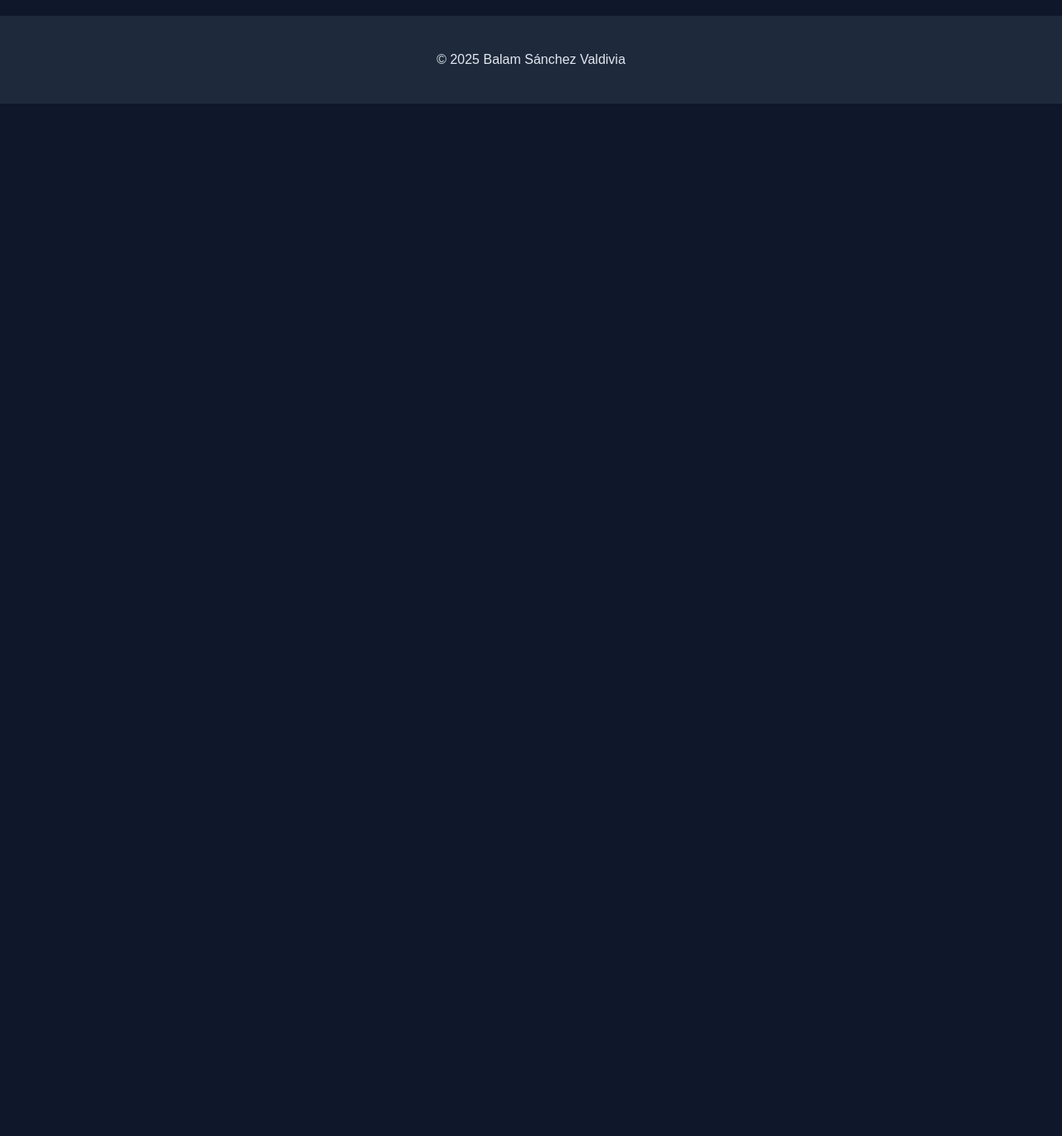
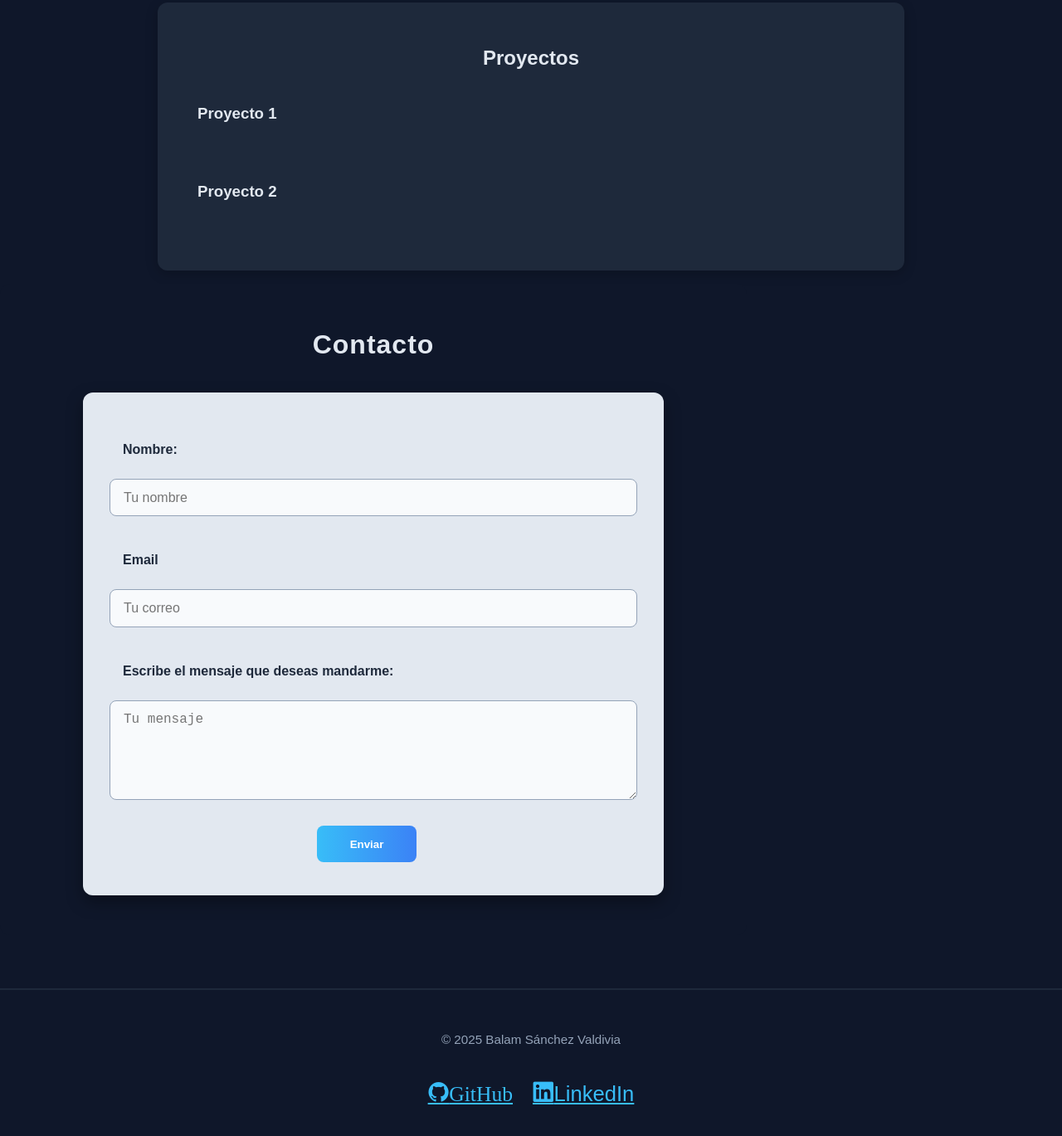
Before and after one commit to BalaSanVal/balam-portfolio, a plain HTML site: page index.html in a window 1280 px wide. Shown: the part 1158-2527 px from the top of the page at 83% size. Before the commit the page ends 1283 px from the top, so only its background shows below. Drawn offline with nearby package versions, Linux system fonts and the light colour scheme.

Commit message:
Se añadio la seccion proyectos, contacto y mejora de footer

```diff
--- a/css/styless.css
+++ b/css/styless.css
@@ -104,6 +104,7 @@ p {
 
 #habilidades {
     padding: 0rem 4rem;
+    padding-bottom: 2rem;
 }
 
 #habilidades h2{
@@ -124,10 +125,165 @@ p {
     padding: 1rem;
 }
 
+#proyectos {
+  background-color: #1e293b;
+  padding: 3rem 2rem;
+  border-radius: 12px;
+  margin: 1rem auto;
+  max-width: 900px;
+  box-shadow: 0 4px 15px rgba(0, 0, 0, 0.2);
+}
+
+#proyectos h2 {
+  text-align: center;
+}
+
+#proyectos p {
+  font-size: 1.1rem;
+  line-height: 1.7;
+  text-align: center;
+  color: #e2e8f0;
+}
+
+.grid-proyectos .card {
+    padding: 2rem 1rem;
+}
+
+#contacto {
+  padding: 3rem 2rem;
+  background-color: #0f172a;
+  border-radius: 12px;
+  max-width: 900px;
+  text-align: center;
+}
+
+#contacto h2 {
+  font-size: 2rem;
+  margin-bottom: 2rem;
+  letter-spacing: 1px;
+}
+
+#contact-form {
+  background-color: #e2e8f0;
+  border-radius: 12px;
+  padding: 2.5rem 2rem;
+  box-shadow: 0 8px 20px rgba(0, 0, 0, 0.35);
+  display: flex;
+  flex-direction: column;
+  gap: 1.5rem;
+  max-width: 700px;
+  margin: 0 auto;
+}
+
+#contact-form p {
+  font-weight: 600;
+  color: #1e293b;
+  text-align: left;
+  margin-bottom: 0.4rem;
+}
+
+#contact-form input,
+#contact-form textarea {
+  width: 100%;
+  border: 1.8px solid #94a3b8;
+  border-radius: 8px;
+  padding: 0.8rem 1rem;
+  font-size: 1rem;
+  color: #0f172a;
+  background-color: #f8fafc;
+  transition: all 0.3s ease;
+}
+
+#contact-form input:focus,
+#contact-form textarea:focus {
+  border-color: #38bdf8;
+  box-shadow: 0 0 8px rgba(56, 189, 248, 0.4);
+  outline: none;
+}
+
+#contact-form textarea {
+  min-height: 120px;
+  resize: vertical;
+}
+
+#contact-form .btn {
+  background: linear-gradient(90deg, #38bdf8, #3b82f6);
+  color: white;
+  border: none;
+  padding: 0.9rem 2.5rem;
+  border-radius: 8px;
+  font-weight: 600;
+  cursor: pointer;
+  transition: all 0.3s ease;
+  align-self: center;
+}
+
+#contact-form .btn:hover {
+  background: linear-gradient(90deg, #0ea5e9, #2563eb);
+  transform: scale(1.03);
+}
+
+@media (max-width: 600px) {
+  #contacto {
+    padding: 2rem 1rem;
+  }
+
+  #contact-form {
+    padding: 2rem 1.2rem;
+  }
+}
+
+
+
 
 footer {
+    background-color: #0f172a;
+    color: #e2e8f0;
     text-align: center;
-    padding: 1.5rem;
-    background: #1e293b;
+    padding: 2rem 1rem;
     margin-top: 4rem;
+    border-top: 2px solid #1e293b;
 }
+
+footer p{
+    font-size: 0.95rem;
+    margin-bottom: 1rem;
+    color: #94a3b8;
+}
+
+footer .redes {
+    display: flex;
+    justify-content: center;
+    gap: 1.5rem;
+}
+
+footer .redes {
+    display: flex;
+    justify-content: center;
+    gap: 1.5rem;
+}
+
+footer .redes a {
+    color: #38bdf8;
+    font-size: 1.6rem;
+    transition: all 0.3s ease;
+}
+
+footer .redes a:active {
+    transform: scale(0.95);
+}
+
+@media (max-width: 600px) {
+    footer {
+        padding: 1.5rem 0.5rem;
+    }
+
+    footer .redes {
+        gap: 1rem;
+    }
+
+    footer .redes a {
+        font-size: 1.4rem;
+    }
+
+}
--- a/index.html
+++ b/index.html
@@ -21,6 +21,7 @@
         </nav>
     </header>
 
+    <!-- Seccion hero -->
     <section id="hero">
         <img src="assets/FotoPerfil.JPG" alt="Foto de Balam" class="perfil">
         <h2>¡Hola! Soy <span class="resaltado">Balam Sánchez Valdivia</span></h2>
@@ -31,12 +32,14 @@
         </div>
     </section>
 
+    <!-- Seccion Sobre mi -->
     <section id="sobre-mi">
         <h2>Sobre mí</h2>
         <p>Soy un estudiante de Ingeniería Telemática en UPIITA IPN con interés en el desarrollo full stack.</p>
         <p>Me apasiona construir interfaces modernas y optimizar la experiencia del usuario usando React y Node.js.</p>
     </section>
 
+    <!-- Seccion Habilidades -->
     <section id="habilidades">
         <h2>Habilidades</h2>
         <div class="skills">
@@ -49,8 +52,47 @@
         </div>
     </section>
 
+    <!-- Seccion Proyectos -->
+     <section id="proyectos">
+        <h2>Proyectos</h2>
+        <div class="grid-proyectos">
+            <div class="card">
+                <h3>Proyecto 1</h3>
+            </div>
+            <div class="card">
+                <h3>Proyecto 2</h3>
+            </div>
+        </div>
+     </section>
+
+    <!-- Seccion Contactos -->
+    <section id="contacto">
+        <h2>Contacto</h2>
+        <form action="" id="contact-form">
+            <div>
+                <p>Nombre:</p>
+                <input type="text" name="name" placeholder="Tu nombre" required>
+            </div>
+            <div>
+                <p>Email</p>
+                <input type="email" name="email" placeholder="Tu correo" required>
+            </div>
+            <div>
+                <p>Escribe el mensaje que deseas mandarme:</p>
+                <textarea name="message" placeholder="Tu mensaje" id="" required></textarea>
+            </div>
+            <div>
+                <button type="submit" class="btn">Enviar</button>
+            </div>
+        </form>
+    </section>
+
     <footer>
         <p>© 2025 Balam Sánchez Valdivia</p>
+        <div class="redes">
+            <a href="https://github.com/BalaSanVal" target="_blank" title="GitHub"><i class="devicon-github-original">GitHub</i></a>
+            <a href="https://linkedin.com/in/balam-sanchez-valdivia-bsv" target="_blank" title="LinkedIn"><i class="devicon-linkedin-plain"></i>LinkedIn</a>
+        </div>
     </footer>
 </body>
 </html>
```
